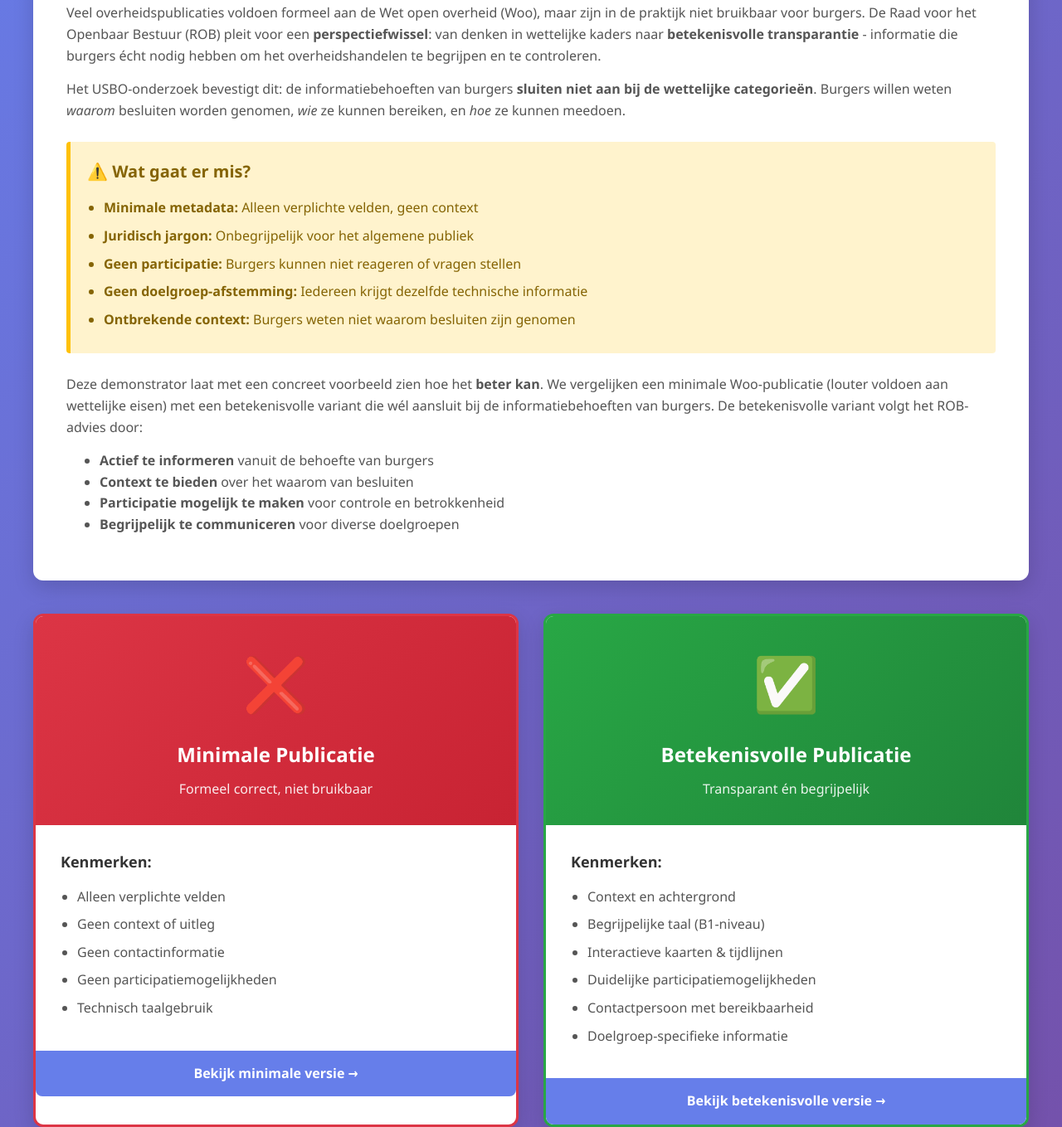
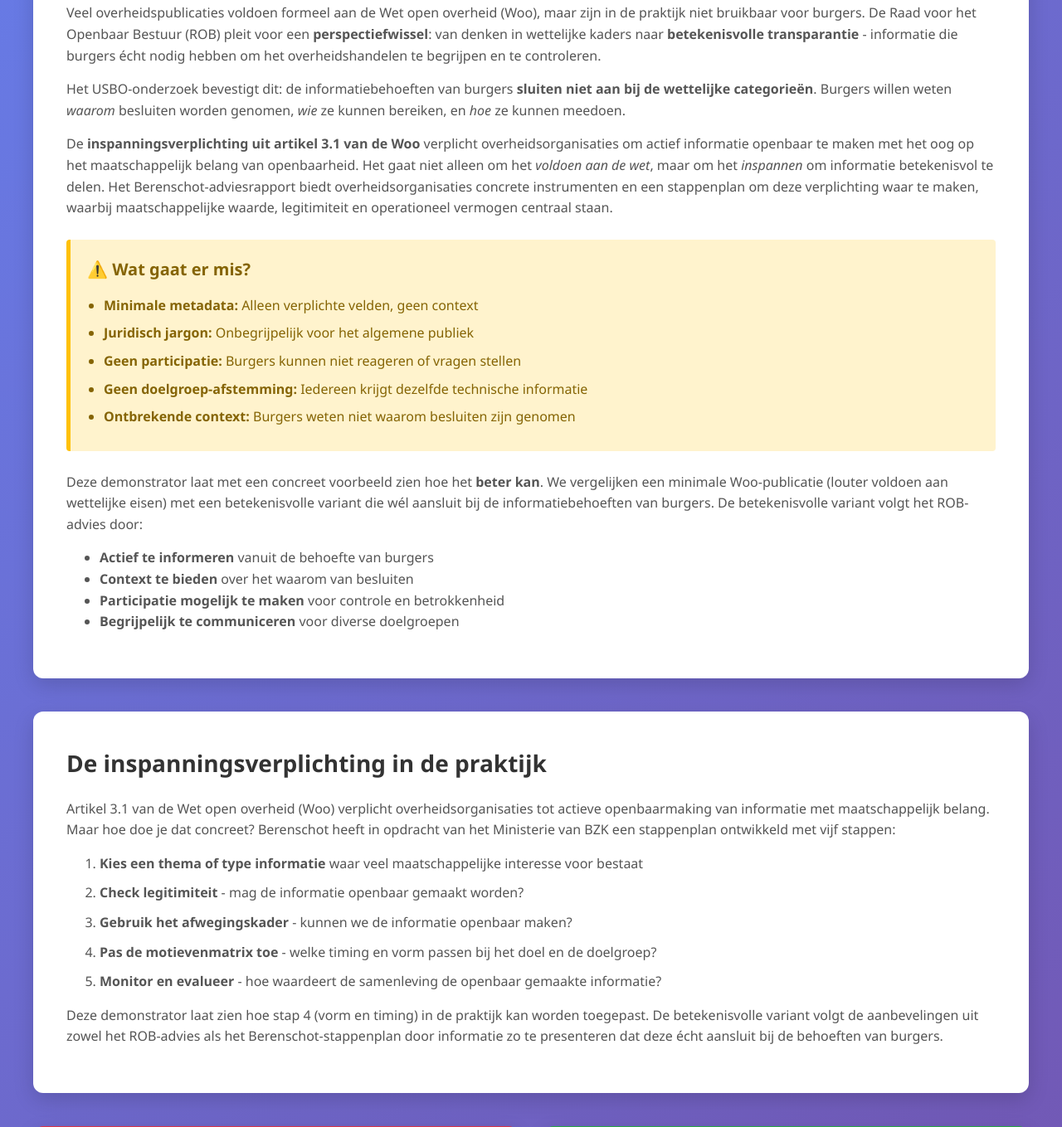
Before and after one commit to Terminal-WOO/betekenisvol-openbaar, a plain HTML site: page index.html in a window 1280 px wide. Shown: the part 338-1697 px from the top of the page at 83% size. Drawn offline with Linux system fonts and the light colour scheme.

Commit message:
Voeg Berenschot inspanningsverplichting PDFs en stappenplan toe aan site

```diff
--- a/index.html
+++ b/index.html
@@ -262,6 +262,22 @@
                     genomen, <em>wie</em> ze kunnen bereiken, en <em>hoe</em> ze
                     kunnen meedoen.
                 </p>
+                <p>
+                    De
+                    <strong
+                        >inspanningsverplichting uit artikel 3.1 van de
+                        Woo</strong
+                    >
+                    verplicht overheidsorganisaties om actief informatie
+                    openbaar te maken met het oog op het maatschappelijk belang
+                    van openbaarheid. Het gaat niet alleen om het
+                    <em>voldoen aan de wet</em>, maar om het <em>inspannen</em>
+                    om informatie betekenisvol te delen. Het
+                    Berenschot-adviesrapport biedt overheidsorganisaties
+                    concrete instrumenten en een stappenplan om deze
+                    verplichting waar te maken, waarbij maatschappelijke waarde,
+                    legitimiteit en operationeel vermogen centraal staan.
+                </p>
 
                 <div class="problem-box">
                     <h3>⚠️ Wat gaat er mis?</h3>
@@ -315,6 +331,46 @@
                         diverse doelgroepen
                     </li>
                 </ul>
+            </div>
+
+            <div class="intro">
+                <h2>De inspanningsverplichting in de praktijk</h2>
+                <p>
+                    Artikel 3.1 van de Wet open overheid (Woo) verplicht
+                    overheidsorganisaties tot actieve openbaarmaking van
+                    informatie met maatschappelijk belang. Maar hoe doe je dat
+                    concreet? Berenschot heeft in opdracht van het Ministerie
+                    van BZK een stappenplan ontwikkeld met vijf stappen:
+                </p>
+                <ol style="margin: 15px 0 15px 40px; color: #555">
+                    <li style="margin: 10px 0">
+                        <strong>Kies een thema of type informatie</strong> waar
+                        veel maatschappelijke interesse voor bestaat
+                    </li>
+                    <li style="margin: 10px 0">
+                        <strong>Check legitimiteit</strong> - mag de informatie
+                        openbaar gemaakt worden?
+                    </li>
+                    <li style="margin: 10px 0">
+                        <strong>Gebruik het afwegingskader</strong> - kunnen we
+                        de informatie openbaar maken?
+                    </li>
+                    <li style="margin: 10px 0">
+                        <strong>Pas de motievenmatrix toe</strong> - welke
+                        timing en vorm passen bij het doel en de doelgroep?
+                    </li>
+                    <li style="margin: 10px 0">
+                        <strong>Monitor en evalueer</strong> - hoe waardeert de
+                        samenleving de openbaar gemaakte informatie?
+                    </li>
+                </ol>
+                <p>
+                    Deze demonstrator laat zien hoe stap 4 (vorm en timing) in
+                    de praktijk kan worden toegepast. De betekenisvolle variant
+                    volgt de aanbevelingen uit zowel het ROB-advies als het
+                    Berenschot-stappenplan door informatie zo te presenteren dat
+                    deze écht aansluit bij de behoeften van burgers.
+                </p>
             </div>
 
             <div class="comparison">
@@ -407,6 +463,25 @@
                             2025)
                         </a>
                     </li>
+                    <li style="margin: 10px 0">
+                        📄
+                        <a
+                            href="rapport-aan-de-slag-met-de-inspanningsverplichting.pdf"
+                            target="_blank"
+                        >
+                            Berenschot: Aan de slag met de
+                            inspanningsverplichting (augustus 2025)
+                        </a>
+                    </li>
+                    <li style="margin: 10px 0">
+                        📄
+                        <a
+                            href="stappenplan-aan-de-slag-met-de-inspanningsverplichting.pdf"
+                            target="_blank"
+                        >
+                            Berenschot: Stappenplan inspanningsverplichting
+                        </a>
+                    </li>
                 </ul>
                 <p style="margin-top: 20px; font-size: 14px; color: #888">
                     Dit is een demonstrator voor educatieve doeleinden. De
```
Also changed, not shown: 2 other files.
